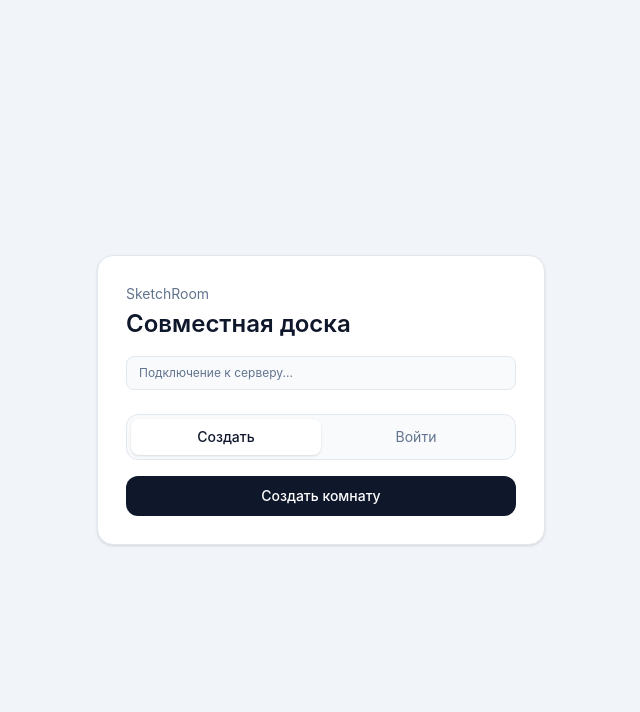
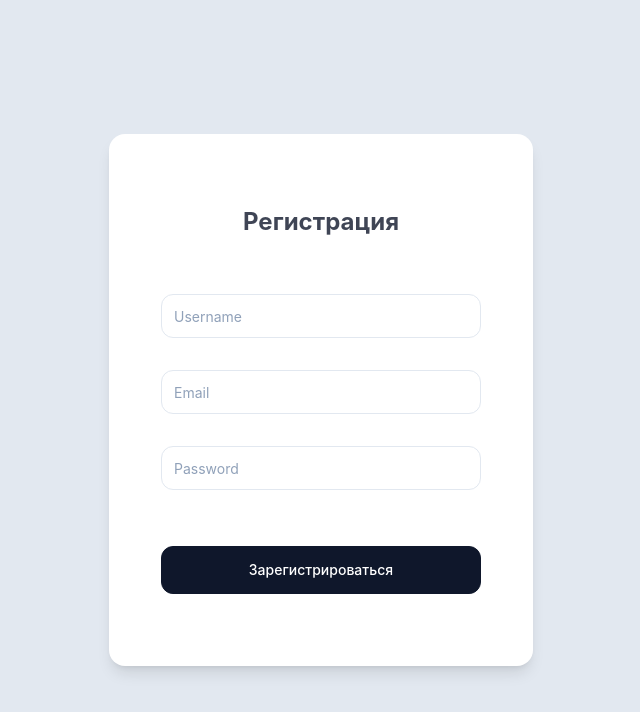
Before and after one commit to T0shich/SketchRoom, a React (Vite) app in the folder client/: page / in a window 1280 px wide. Shown: the top 712 px of the page, without its empty margins (319-959 px from the left). Built offline with nearby package versions, Linux system fonts and the light colour scheme; no server answers.

Commit message:
feat: add registration form and authentication components with styling updates

```diff
--- a/client/package.json
+++ b/client/package.json
@@ -12,6 +12,7 @@
   "dependencies": {
     "axios": "^1.13.4",
     "canvas": "^3.2.1",
+    "dotenv": "^17.3.1",
     "fabric": "^7.1.0",
     "react": "^19.2.0",
     "react-dom": "^19.2.0",
@@ -22,7 +23,7 @@
     "@eslint/js": "^9.39.1",
     "@tailwindcss/vite": "^4.1.18",
     "@types/fabric": "^5.3.11",
-    "@types/node": "^24.10.1",
+    "@types/node": "^24.12.0",
     "@types/react": "^19.2.5",
     "@types/react-dom": "^19.2.3",
     "@vitejs/plugin-react": "^5.1.1",
--- a/client/src/App.tsx
+++ b/client/src/App.tsx
@@ -1,8 +1,10 @@
 import './App.css'
 import EditorPage from './pages/EditorPage'
+import AuthPage from './pages/AuthPage'
 
 function App() {
-	return <EditorPage />
+	//return <EditorPage />
+	return <AuthPage />
 }
 
 export default App
--- a/client/src/components/Layout.tsx
+++ b/client/src/components/Layout.tsx
@@ -5,5 +5,5 @@ interface LayoutProps {
 }
 
 export const Layout = ({ children }: LayoutProps) => {
-	return <div className='h-screen w-full bg-slate-100 text-slate-900'>{children}</div>
+	return <div className='h-screen w-full bg-slate-200 text-slate-900'>{children}</div>
 }
--- /dev/null
+++ b/client/src/components/RegisterForm.tsx
@@ -0,0 +1,52 @@
+import AuthButton from '../ui/AuthButton'
+import AuthInput from '../ui/AuthInput'
+import { Layout } from './Layout'
+import axios from 'axios'
+import { useState } from 'react'
+import type { ChangeEvent, FormEvent } from 'react'
+
+const RegisterForm = () => {
+	const [userData, setUserData] = useState({
+		username: '',
+		email: '',
+		password: ''
+	})
+
+	const handleChange = (e: ChangeEvent<HTMLInputElement>) => {
+		const { name, value } = e.target
+		setUserData(prev => ({ ...prev, [name]: value }))
+	}
+
+	const handleSubmit = async (e: FormEvent<HTMLFormElement>) => {
+		e.preventDefault()
+		try {
+			const response = await axios.post(`${import.meta.env.VITE_API_URL}/auth/register`, userData)
+			alert(response.data.message)
+		} catch (error) {
+			console.error('Error registering user:', error)
+		}
+	}
+
+	return (
+		<Layout>
+			<div className="flex items-center justify-center min-h-screen">
+				<form onSubmit={handleSubmit} className="flex flex-col h-fit w-fit rounded-2xl bg-white px-13 py-10 gap-6 shadow-lg">
+					<h2 className='text-2xl text-slate-900/80 font-bold text-center my-8'>Регистрация</h2>
+
+					<div className="flex flex-col gap-8 min-w-80">
+						<AuthInput name='username' value={userData.username} onChange={handleChange} type='text' placeholder='Username' />
+						<AuthInput name='email' value={userData.email} onChange={handleChange} type='email' placeholder='Email' />
+						<AuthInput name='password' value={userData.password} onChange={handleChange} type='password' placeholder='Password' />
+					</div>
+
+					<AuthButton type='submit' className='my-8'>
+						Зарегистрироваться
+					</AuthButton>
+				</form>
+			</div>
+
+		</Layout>
+	)
+}
+
+export default RegisterForm
--- /dev/null
+++ b/client/src/pages/AuthPage.tsx
@@ -0,0 +1,10 @@
+import RegisterForm from '../components/RegisterForm'
+const AuthPage = () => {
+	return (
+		<div>
+			<RegisterForm />
+		</div>
+	)
+}
+
+export default AuthPage
--- a/client/src/pages/EditorPage.tsx
+++ b/client/src/pages/EditorPage.tsx
@@ -66,7 +66,7 @@ const EditorPage = () => {
 				<div className='w-full max-w-md rounded-2xl border border-slate-200 bg-white p-7 shadow-sm'>
 					<div className='mb-1 text-sm text-slate-500'>SketchRoom</div>
 					<h1 className='mb-4 text-2xl font-semibold text-slate-900'>Совместная доска</h1>
-					<div className='mb-6 rounded-lg border border-slate-200 bg-slate-50 px-3 py-2 text-xs text-slate-500'>
+					<div className='mb-6 rounded-lg border border-slate-200 bg-slate-50 px-3 py-2 text-xs text-sРегистрацияlate-500'>
 						{isConnecting ? `Подключено • ${socketId}` : 'Подключение к серверу...'}
 					</div>
 					<Rooms onJoinRoom={handleJoinRoom} />
--- /dev/null
+++ b/client/src/ui/AuthButton.tsx
@@ -0,0 +1,13 @@
+import type { ButtonHTMLAttributes } from 'react'
+
+const AuthButton = ({ className = '', type = 'button', ...props }: ButtonHTMLAttributes<HTMLButtonElement>) => {
+	return (
+		<button
+			{...props}
+			type={type}
+			className={`h-12 w-full rounded-xl border border-slate-900 bg-slate-900 px-4 text-sm font-medium text-white transition hover:border-slate-800 hover:bg-slate-800 focus:outline-none focus:ring-2 focus:ring-slate-300 disabled:cursor-not-allowed disabled:border-slate-300 disabled:bg-slate-300 ${className}`}
+		/>
+	)
+}
+
+export default AuthButton
--- /dev/null
+++ b/client/src/ui/AuthInput.tsx
@@ -0,0 +1,12 @@
+import type { InputHTMLAttributes } from 'react'
+
+const AuthInput = ({ className = '', ...props }: InputHTMLAttributes<HTMLInputElement>) => {
+	return (
+		<input
+			{...props}
+			className={`h-11 w-full rounded-xl border border-slate-200 bg-white px-3 text-sm text-slate-900 outline-none transition placeholder:text-slate-400 focus:border-slate-300 focus:ring-2 focus:ring-slate-200 disabled:cursor-not-allowed disabled:bg-slate-100 disabled:text-slate-400 ${className}`}
+		/>
+	)
+}
+
+export default AuthInput
--- a/client/src/ui/MyButton.tsx
+++ b/client/src/ui/MyButton.tsx
@@ -10,8 +10,7 @@ const MyButton = ({ children, onClick, active = false }: MyButtonProps) => {
 	return (
 		<button
 			onClick={onClick}
-className={`flex h-10 w-10 items-center justify-center rounded-xl border text-lg font-medium transition ${
-active
+			className={`flex h-10 w-10 items-center justify-center rounded-xl border text-lg font-medium transition ${active
 					? 'border-slate-900 bg-slate-900 text-white'
 					: 'border-slate-200 bg-white text-slate-700 hover:border-slate-300 hover:text-slate-900'
 				}`}
```
Also changed, not shown: client/src/vite-env.d.ts (added, +9 -0 lines), 1 other file (tests, documents, lock files or other folders). Lines whose indentation alone changed are shown as unchanged.
